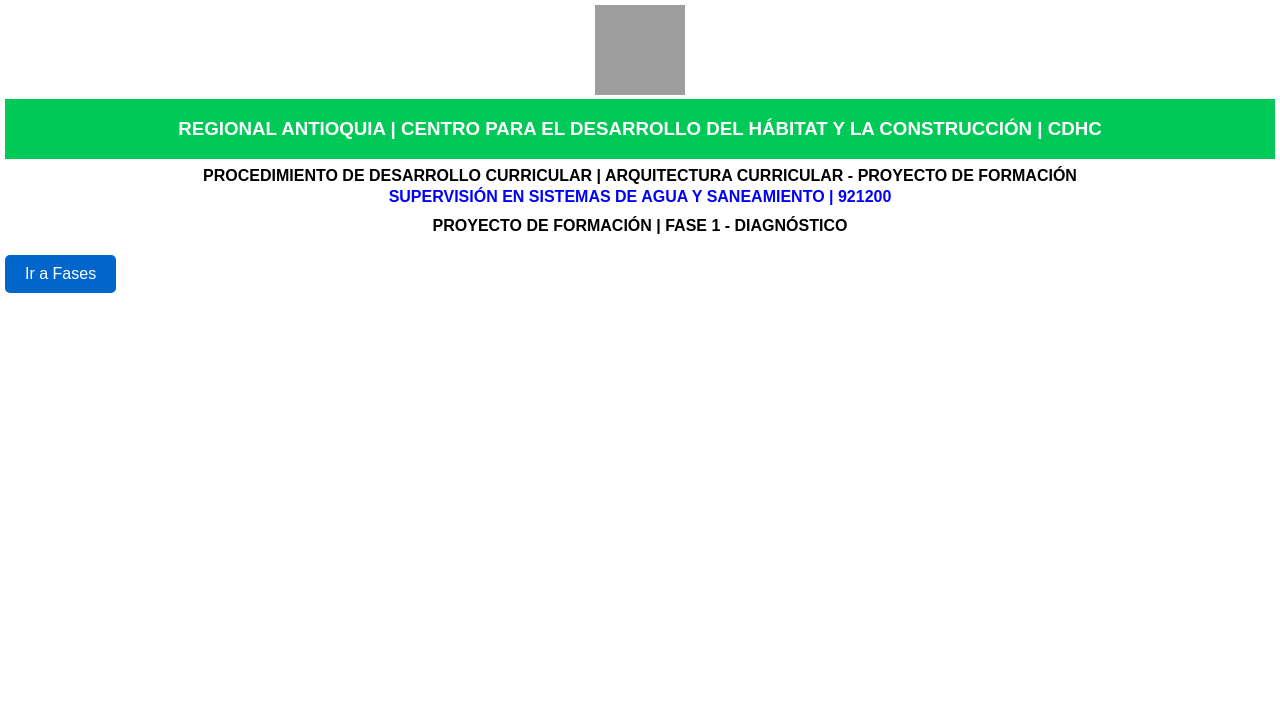
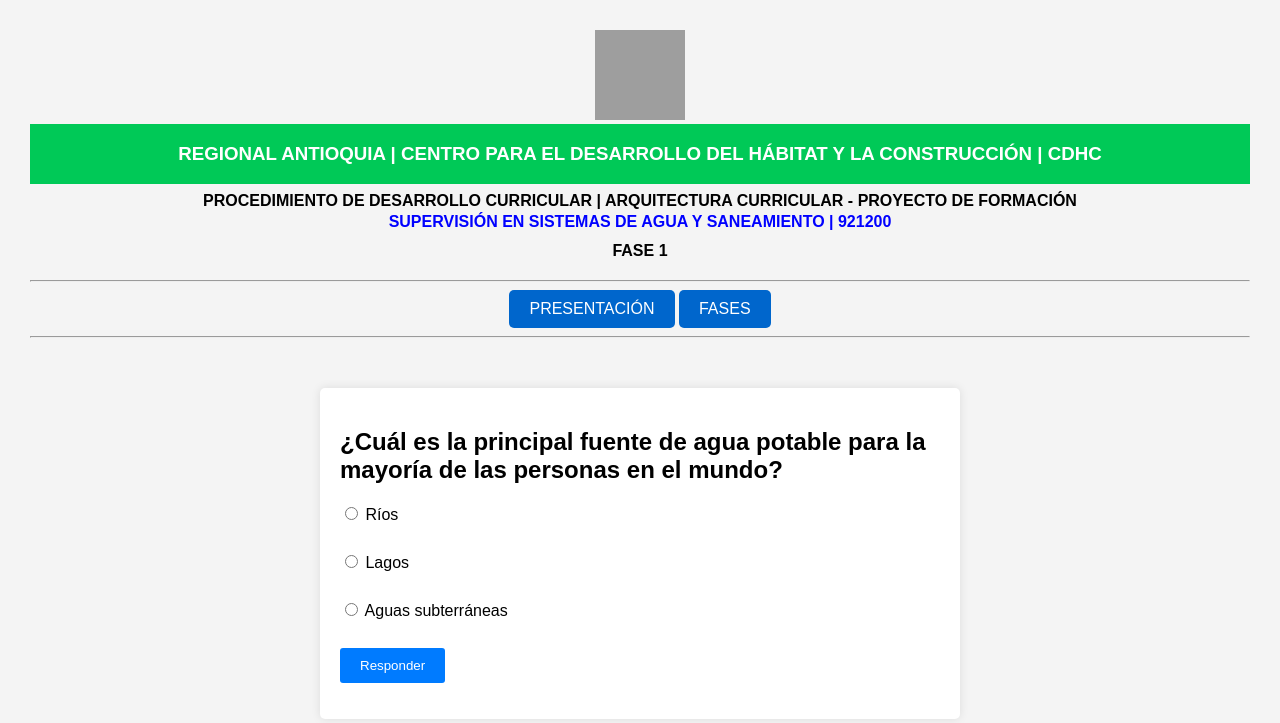
Before and after one commit to DiegoFOsorio860/Arquitectura, a Flask app: template templates/fase1.html in a window 1280 px wide. Shown: the top 723 px of the page. Run offline with Flask 3, Linux system fonts and the light colour scheme; the template is opened without the code that fills it, so the values that code supplies are empty; parts of the project's set-up code (start-up, migrations or seed data) failed here and were passed over; grey boxes are pictures that could not be loaded.

Commit message:
Actualizaciones en el  modelo principal

```diff
--- /dev/null
+++ b/js/script.js
@@ -0,0 +1,15 @@
+function checkAnswer() {
+  const answer = document.querySelector('input[name="respuesta"]:checked');
+  const result = document.getElementById('resultado');
+
+  if (answer) {
+    if (answer.value === 'Aguas subterráneas') {
+      result.textContent = '¡Respuesta correcta! Las aguas subterráneas son la principal fuente de agua potable para la mayoría de las personas en el mundo.';
+    } else {
+      result.textContent = 'Respuesta incorrecta. Las aguas subterráneas son la principal fuente de agua potable para la mayoría de las personas en el mundo.';
+    }
+    result.style.display = 'block'; // Mostrar la respuesta
+  } else {
+    result.textContent = 'Por favor, selecciona una respuesta.';
+  }
+}
--- a/static/flowchart.css
+++ b/static/flowchart.css
@@ -167,6 +167,7 @@
     justify-content: center; /* Centrar los elementos horizontalmente */
     align-items: flex-start; /* Alinear los elementos en la parte superior del contenedor */
 }
+
 
 .phase-buttons_FASE1 {
     display: grid;
--- /dev/null
+++ b/static/styles_button_game.css
@@ -0,0 +1,31 @@
+body {
+    font-family: Arial, sans-serif;
+    background-color: #f4f4f4;
+  }
+
+  .question {
+    max-width: 600px;
+    margin: 50px auto;
+    padding: 20px;
+    background-color: #fff;
+    border-radius: 5px;
+    box-shadow: 0 0 10px rgba(0, 0, 0, 0.1);
+  }
+
+  label {
+    display: block;
+    margin-bottom: 10px;
+  }
+
+  input[type="button"] {
+    padding: 10px 20px;
+    background-color: #007bff;
+    color: #fff;
+    border: none;
+    border-radius: 3px;
+    cursor: pointer;
+  }
+
+  input[type="button"]:hover {
+    background-color: #0056b3;
+  }
--- a/templates/fase1.html
+++ b/templates/fase1.html
@@ -6,7 +6,7 @@
     <style>
         body {
             font-family: Arial, sans-serif;
-            margin: 5px;
+            margin: 30px;
         }
 
         h1 {
@@ -59,18 +59,45 @@
         <!-- Agregué un párrafo vacío como separador -->
         <p style="margin-bottom: 0;"></p>
         <div>
-            <h1 style="font-size: 100%; margin-bottom: 20px;"><b> PROYECTO DE FORMACIÓN | FASE 1 - DIAGNÓSTICO </b></h1>
+            <h1 style="font-size: 100%; margin-bottom: 20px;"><b> FASE 1 </b></h1>
         </div>
+        <link rel="stylesheet" href="{{ url_for('static', filename='styles_button.css') }}"> <!-- Enlaza tu archivo CSS -->
+        <link rel="stylesheet" href="{{ url_for('static', filename='arrow-animation.css') }}"> <!-- Enlaza tu archivo de animación de flecha -->
+        <hr>
+        <div class="button-container">
+            <a href="/" class="button"> PRESENTACIÓN </a>
+            <a href="/FASES" class="button"> FASES </a>
+        </div>
+        <hr>
+    </div>
 
-            <link rel="stylesheet" href="{{ url_for('static', filename='styles_button.css') }}"> <!-- Enlaza tu archivo CSS -->
-            <link rel="stylesheet" href="{{ url_for('static', filename='arrow-animation.css') }}"> <!-- Enlaza tu archivo de animación de flecha -->
-        </div>
-</body>
-
-</html>
-    <!-- Botón en la parte inferior -->
-    <div class="button-container">
-        <a href="/FASES" class="button">Ir a Fases </a>
-    </div>
-</body>
-</html>
+    <!DOCTYPE html>
+    <html lang="es">
+    <head>
+      <meta charset="UTF-8">
+      <title>Pregunta sobre Agua Potable</title>
+      <link rel="stylesheet" href="static/styles_button_game.css">
+    </head>
+    <body>
+      <div class="question">
+        <h2>¿Cuál es la principal fuente de agua potable para la mayoría de las personas en el mundo?</h2>
+        <form id="quizForm">
+          <label>
+            <input type="radio" name="respuesta" value="Ríos">
+            Ríos
+          </label><br>
+          <label>
+            <input type="radio" name="respuesta" value="Lagos">
+            Lagos
+          </label><br>
+          <label>
+            <input type="radio" name="respuesta" value="Aguas subterráneas">
+            Aguas subterráneas
+          </label><br>
+          <input type="button" value="Responder" onclick="checkAnswer()">
+        </form>
+        <p id="resultado"></p>
+      </div>
+      <script src="js/script.js"></script>
+    </body>
+    </html>
--- a/templates/introduccion.html
+++ b/templates/introduccion.html
@@ -19,6 +19,7 @@
         }
         </style>
 
+        <br>
         <!-- Código proporcionado por FreeCounterStat -->
         <div id="counter-container">
             <div id="fixed-counter">
```
Also changed, not shown: js/juego.js (added, +15 -0 lines), static/styles.css (+61 -13 lines), templates/FASES.html (+11 -13 lines), templates/T1_RecoleccionMuestras.html (+21 -9 lines), templates/T1_Trimestre.html (+11 -3 lines), templates/header.html (+8 -4 lines).
